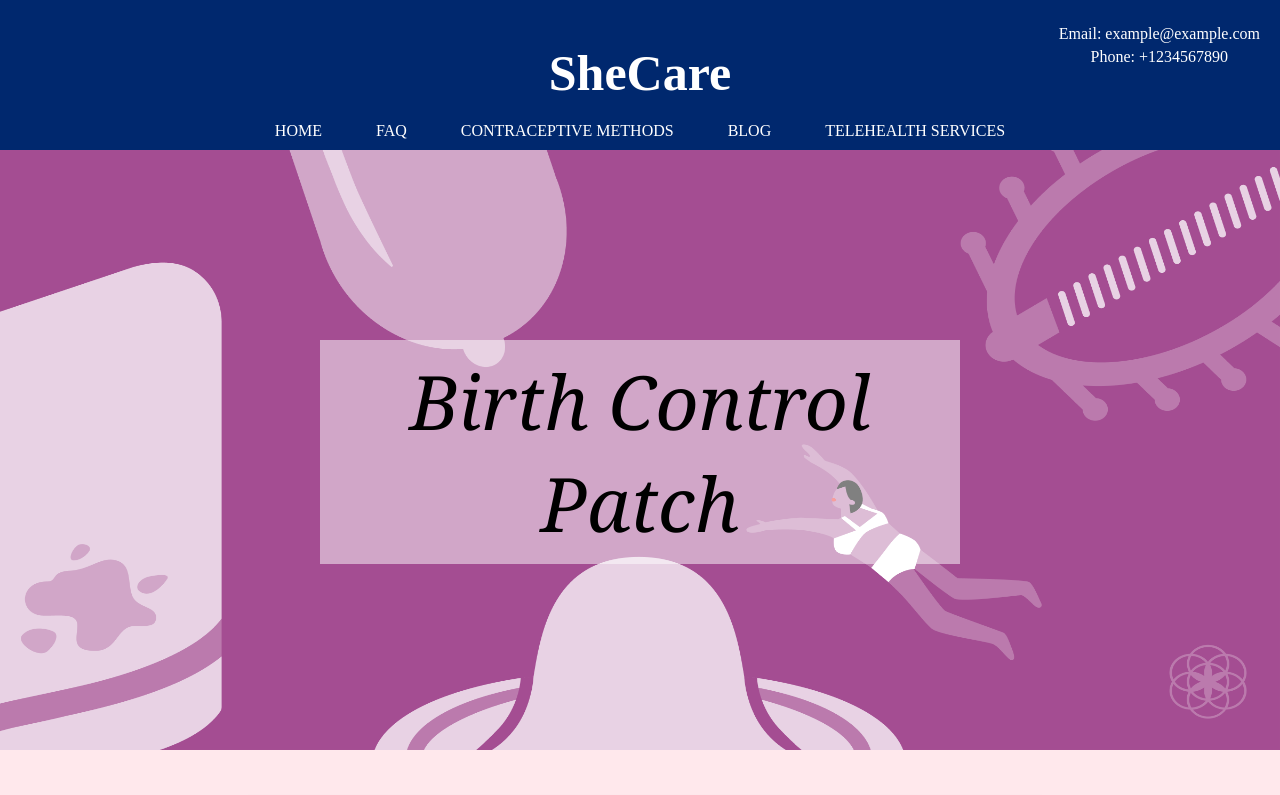
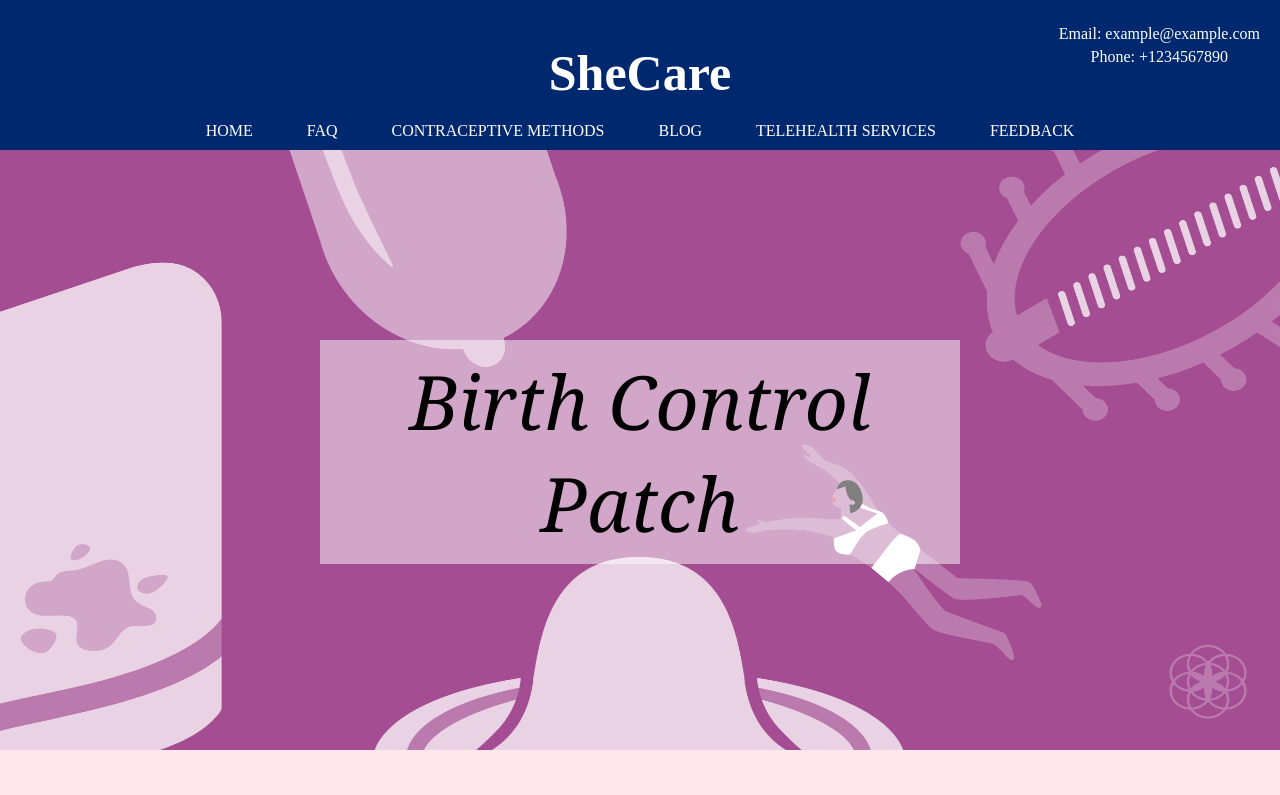
Before and after one commit to aggarwalgauri05/SheCare, a plain HTML site: page ControlPatch.html in a window 1280 px wide. Shown: the top 795 px of the page. Drawn offline with Linux system fonts and the light colour scheme.

Commit message:
Update ControlPatch.html

```diff
--- a/ControlPatch.html
+++ b/ControlPatch.html
@@ -22,6 +22,7 @@
         <li><a href="methods.html">Contraceptive Methods</a></li>
         <li><a href="blog.html">Blog</a></li>
         <li><a href="telehealth.html">Telehealth Services</a></li>
+      <li><a href="feedback.html">Feedback</a></li>
       </ul>
   </nav>
 </header>
```
